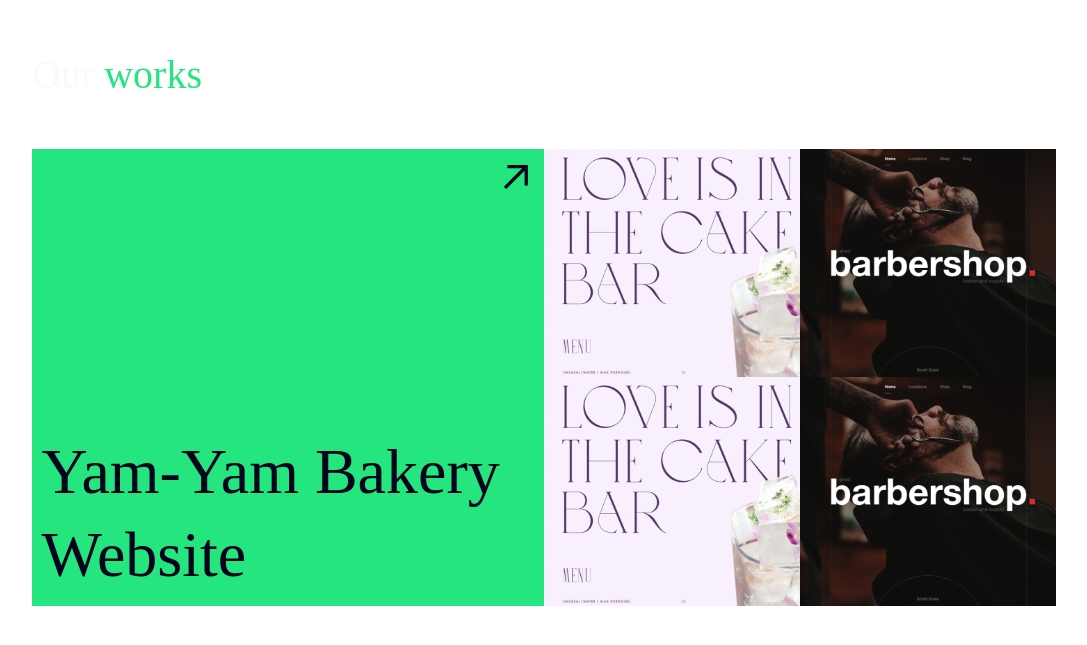
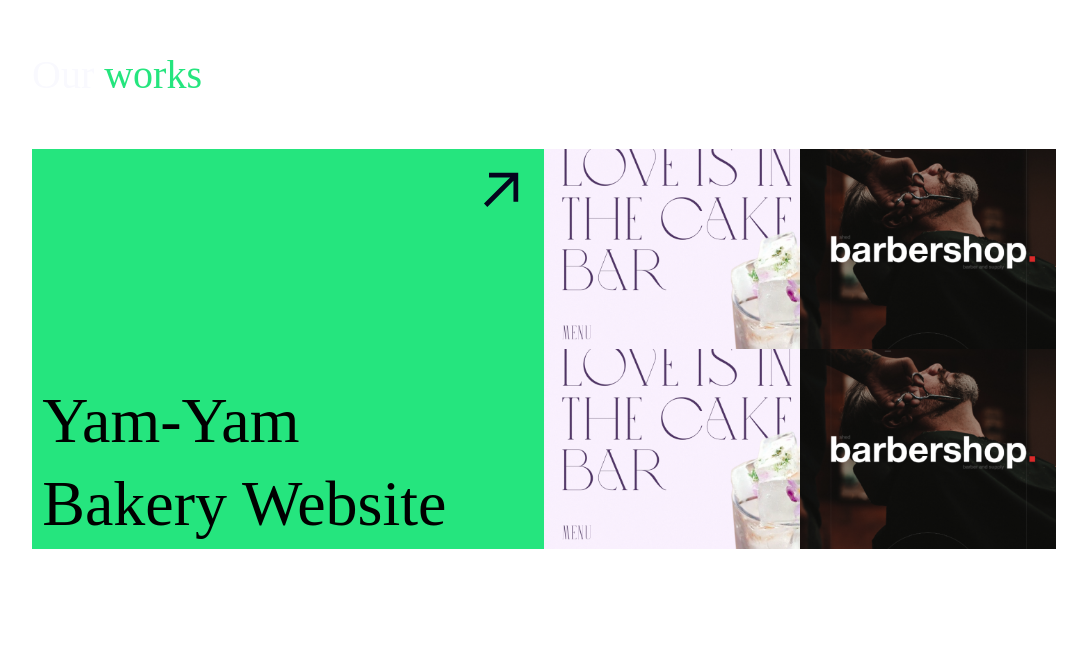
Before and after one commit to micromechanika/DesignMango, a Nuxt app: page / in a window 1280 px wide. Shown: the part 1851-2496 px from the top of the page, without its empty margins (96-1183 px from the left). Built offline with nearby package versions, Linux system fonts and the light colour scheme.

Commit message:
ourWorks refactoring

```diff
--- a/components/callAction.vue
+++ b/components/callAction.vue
@@ -2,7 +2,7 @@
 	<article>
 		<h2>Why are you need to work <span>with us?</span></h2>
 		<section>
-			<article class="cards" v-for="(card, id) in cards" :key="id">
+			<article v-for="(card, id) in cards" :key="id" class="cards">
 				<h3>{{ card.h3 }}</h3>
 				<h4>{{ card.h4 }}</h4>
 				<p>{{ card.p }}</p>
--- a/components/ourWorks.vue
+++ b/components/ourWorks.vue
@@ -1,23 +1,22 @@
 <template>
-	<div class="ourWorks">
-		<section class="message">
+	<article>
 		<h2>Our <span>works</span></h2>
-		</section>
-		<section class="examples">
-			<div class="main">
-				<div class="button">
+		<section>
+			<button>
 				<img src="@/assets/img/blackBow.svg" />
-					<p>Yam-Yam Bakery Website</p>
+				<div class="text">
+					<p>Yam-Yam</p>
+					<p>Bakery Website</p>
 				</div>
-			</div>
-			<div class="many">
+			</button>
+			<div class="examples">
 				<img src="../assets/img/works/2Work.png" />
 				<img src="../assets/img/works/3Work.png" />
 				<img src="../assets/img/works/2Work.png" />
 				<img src="../assets/img/works/3Work.png" />
 			</div>
 		</section>
-	</div>
+	</article>
 </template>
 
 <script>
@@ -27,12 +26,14 @@
 </script>
 
 <style scoped lang="scss">
-	.ourWorks {
-		margin: 9.3125rem 0;
-		.message {
+	article {
+		margin: 10rem auto;
+		width: 100%;
+		height: 50vh;
+	}
+	h2 {
 		margin: 0 0 3rem 0;
-			width: 44%;
-			h2 {
+		width: 50%;
 		font-weight: 500;
 		line-height: 130%;
 		color: $white;
@@ -41,42 +42,50 @@
 			color: $green;
 		}
 	}
-		}
-		.examples {
+	section {
 		width: 100%;
+		height: 100%;
 		display: flex;
 		flex-direction: row;
 		align-items: flex-start;
 		justify-content: center;
 	}
-		.main {
+
+	button {
 		width: 50%;
-			height: 456.33px;
-			.button {
-				width: 100%;
 		height: 100%;
 		position: relative;
+
 		background-color: $green;
+
+		border: 0;
+		padding: 0;
+
+		img {
+			box-sizing: border-box;
+			position: absolute;
+			display: block;
+			top: 2%;
+			right: 2%;
+			width: 4rem;
+			height: 4rem;
+		}
+		.text {
+			display: flex;
+			flex-direction: column;
+			align-items: flex-start;
+			position: absolute;
+			left: 2%;
+			bottom: 1%;
 			p {
-					position: absolute;
-					left: 0.6rem;
-					bottom: 0.6rem;
-					color: $bg;
+				display: block;
 				font-weight: 500;
 				font-size: 4rem;
 				line-height: 130%;
 			}
-				img {
-					position: absolute;
-					margin: 0;
-					width: 2.8125rem;
-					height: auto;
-					top: 0.3125rem;
-					right: 0.3125rem;
 		}
 	}
-		}
-		.many {
+	.examples {
 		width: 50%;
 		height: 100%;
 		display: flex;
@@ -89,5 +98,4 @@
 			object-fit: cover;
 		}
 	}
-	}
 </style>
```
Lines whose indentation alone changed are shown as unchanged.
